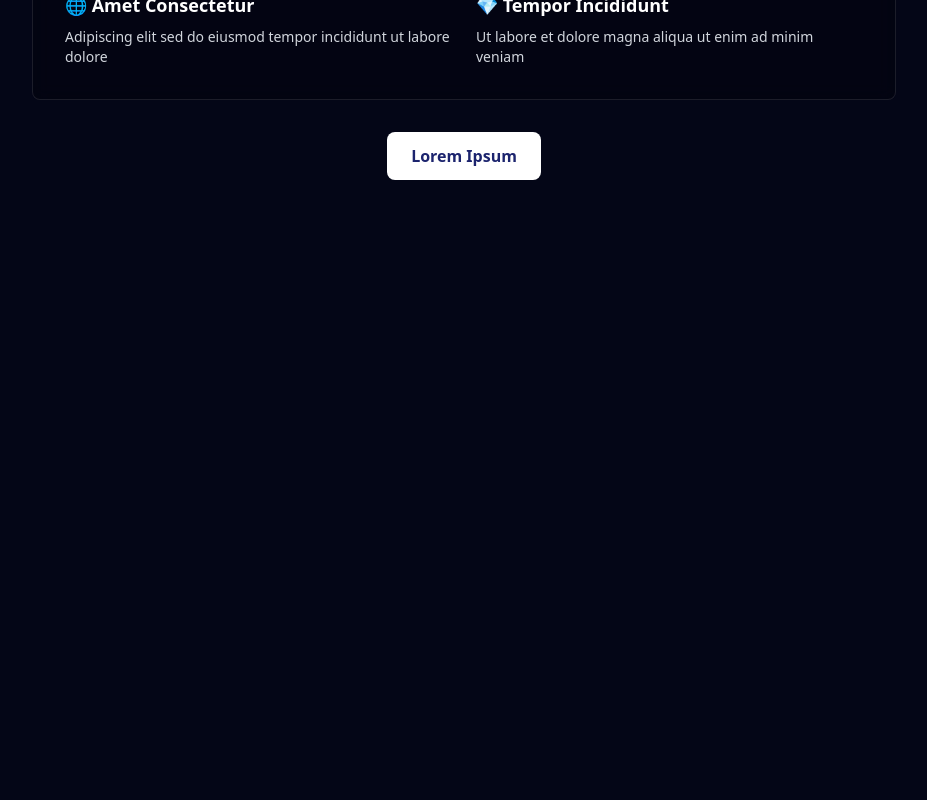
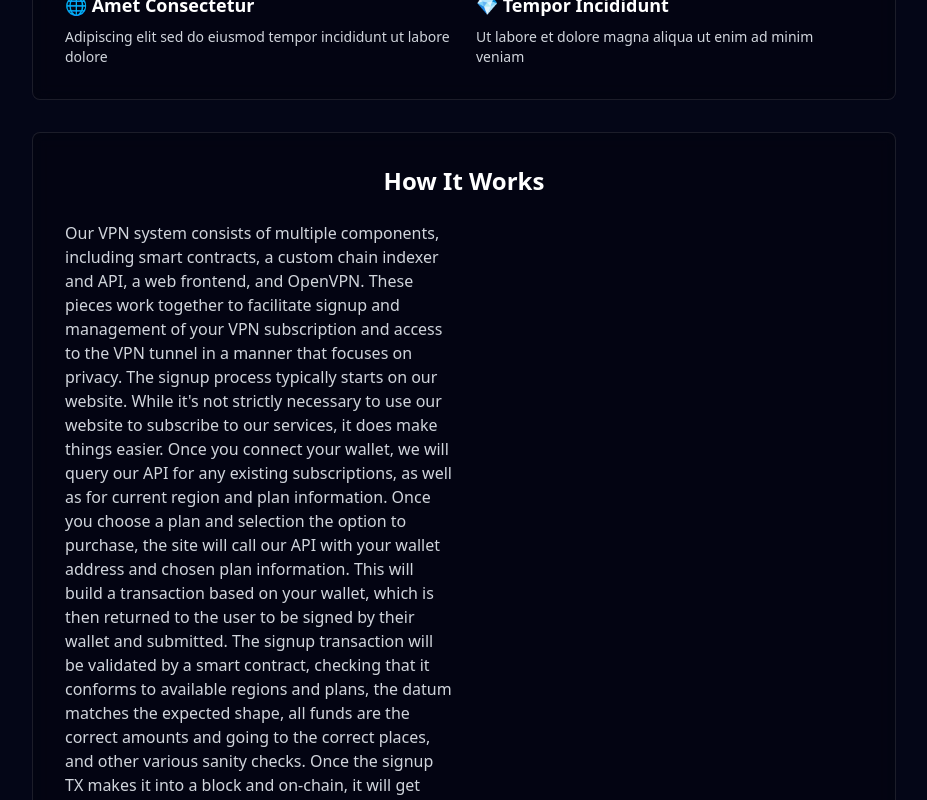
Before and after one commit to blinklabs-io/vpn-frontend, a React (Vite) app: page /how-it-works in a window 1280 px wide. Shown: the part 720-1520 px from the top of the page, without its empty margins (176-1103 px from the left). Before the commit the page ends 948 px from the top, so only its background shows below. Built offline with nearby package versions, Linux system fonts and the light colour scheme.

Commit message:
feat: initial content for How It Works page
Signed-off-by: Aurora Gaffney <aurora@blinklabs.io>

```diff
--- a/src/pages/HowItWorks.tsx
+++ b/src/pages/HowItWorks.tsx
@@ -63,6 +63,45 @@ const HowItWorks = () => {
           </div>
         </div>
 
+        <div className="bg-[#00000033] rounded-lg p-8 backdrop-blur-sm border border-[#ffffff1a] mb-8">
+          <h2 className="text-2xl font-semibold text-white mb-6 text-center">How It Works</h2>
+          <div className="grid md:grid-cols-2 gap-6 text-gray-300">
+
+	  Our VPN system consists of multiple components, including smart contracts, a custom chain
+	  indexer and API, a web frontend, and OpenVPN. These pieces work together to facilitate signup
+	  and management of your VPN subscription and access to the VPN tunnel in a manner that focuses
+	  on privacy.
+
+          The signup process typically starts on our website. While it's not strictly necessary to use
+	  our website to subscribe to our services, it does make things easier. Once you connect your
+	  wallet, we will query our API for any existing subscriptions, as well as for current region and
+	  plan information. Once you choose a plan and selection the option to purchase, the site will
+          call our API with your wallet address and chosen plan information. This will build a transaction
+	  based on your wallet, which is then returned to the user to be signed by their wallet and
+	  submitted.
+
+          The signup transaction will be validated by a smart contract, checking that it conforms to
+	  available regions and plans, the datum matches the expected shape, all funds are the correct amounts
+	  and going to the correct places, and other various sanity checks.
+
+	  Once the signup TX makes it into a block and on-chain, it will get picked up by our custom indexer.
+	  The client datum will be extracted and its information written to a SQLite database. A new client TLS
+	  certificate is generated and signed by our CA certificate, and a new VPN client config built and
+	  uploaded to a private S3 bucket.
+
+	  Once a profile has been uploaded to S3, our API will allow fetching it by validating ownership of the
+	  wallet used to do the signup. This is done by generating a challenge string (the hex-encoded client
+	  ID and the current UNIX epoch time), signing this message with your wallet, and passing it to our API.
+	  We validate the signature of the challenge message against the wallet PKH provided at signup, and
+	  respond with a pre-signed S3 URL to fetch the client config.
+
+	  The downloaded VPN client config can be loaded into the OpenVPN client of your choice. The user's client
+	  TLS certificate will be validated against our CA certificate when authenticating to the VPN
+	  server.
+
+          </div>
+        </div>
+
         <div className="text-center">
           <Link
             to="/"
```
